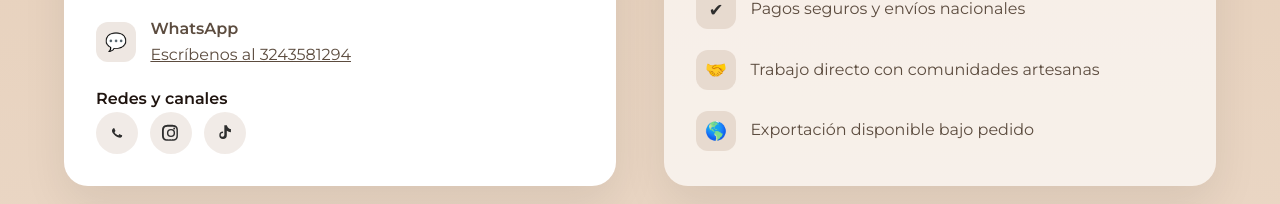
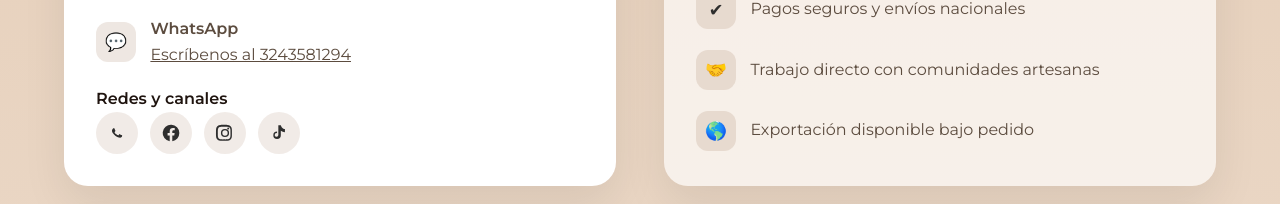
Before and after one commit to ReconvencionLaboralGuajira/artesanias-inspiracion-wayuu-38, a plain HTML site: page index.html in a window 1280 px wide. Shown: the part 3731-3935 px from the top of the page. Drawn offline with nearby package versions, Linux system fonts and the light colour scheme; no server answers; a small style sheet from the web is missing.

Commit message:
Publish site

```diff
--- a/index.html
+++ b/index.html
@@ -333,6 +333,12 @@
                                         </a>
 
 
+                                        <a href="https://www.facebook.com/profile.php?id=61584198220704" aria-label="Facebook" rel="noopener" target="_blank">
+                                            <svg viewBox="0 0 24 24" role="img" focusable="false">
+                                                <path d="M22 12a10 10 0 1 0-11.56 9.88v-6.99H7.9V12h2.54V9.79c0-2.5 1.49-3.89 3.78-3.89 1.1 0 2.25.2 2.25.2v2.47h-1.27c-1.25 0-1.64.78-1.64 1.57V12h2.8l-.45 2.89h-2.35v6.99A10 10 0 0 0 22 12z"/>
+                                            </svg>
+                                        </a>
+
 
                                         <a href="https://www.instagram.com/inspiracionwayuu_art/" aria-label="Instagram" rel="noopener" target="_blank">
                                             <svg viewBox="0 0 24 24" role="img" focusable="false">
```
